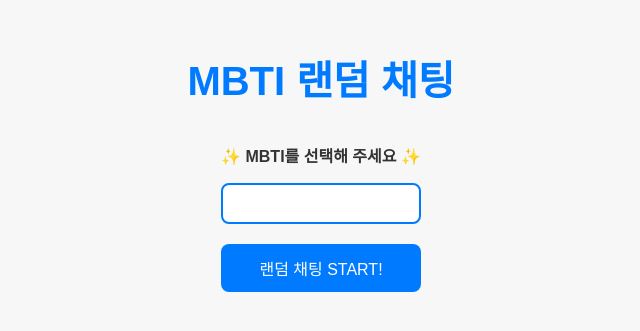
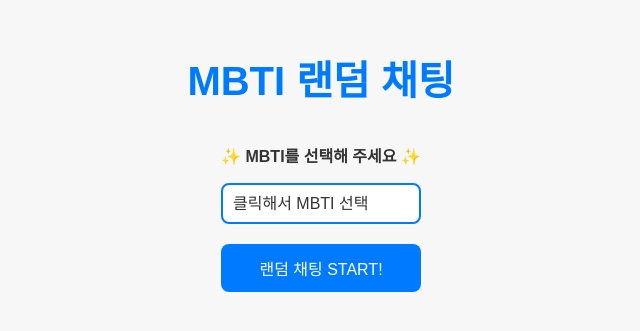
Before and after one commit to wlals4264/mbti-chat, a React (Vite) app in the folder client/: page / in a window 1280 px wide. Shown: the part 251-582 px from the top of the page, without its empty margins (319-959 px from the left). Built offline with nearby package versions, Linux system fonts and the light colour scheme.

Commit message:
빈값대신 셀렉터 옵션으로 placeholer 추가

```diff
--- a/client/src/pages/MainPage.tsx
+++ b/client/src/pages/MainPage.tsx
@@ -72,7 +72,10 @@ const MainPage: React.FC = () => {
         <>
           <p>✨ MBTI를 선택해 주세요 ✨</p>
           <select className="select" value={selectedMbti} onChange={(e) => setSelectedMbti(e.target.value)}>
-            {['', ...mbti].map((value) => (
+            <option value="" disabled>
+              클릭해서 MBTI 선택
+            </option>
+            {mbti.map((value) => (
               <option key={value} value={value}>
                 {value}
               </option>
```
